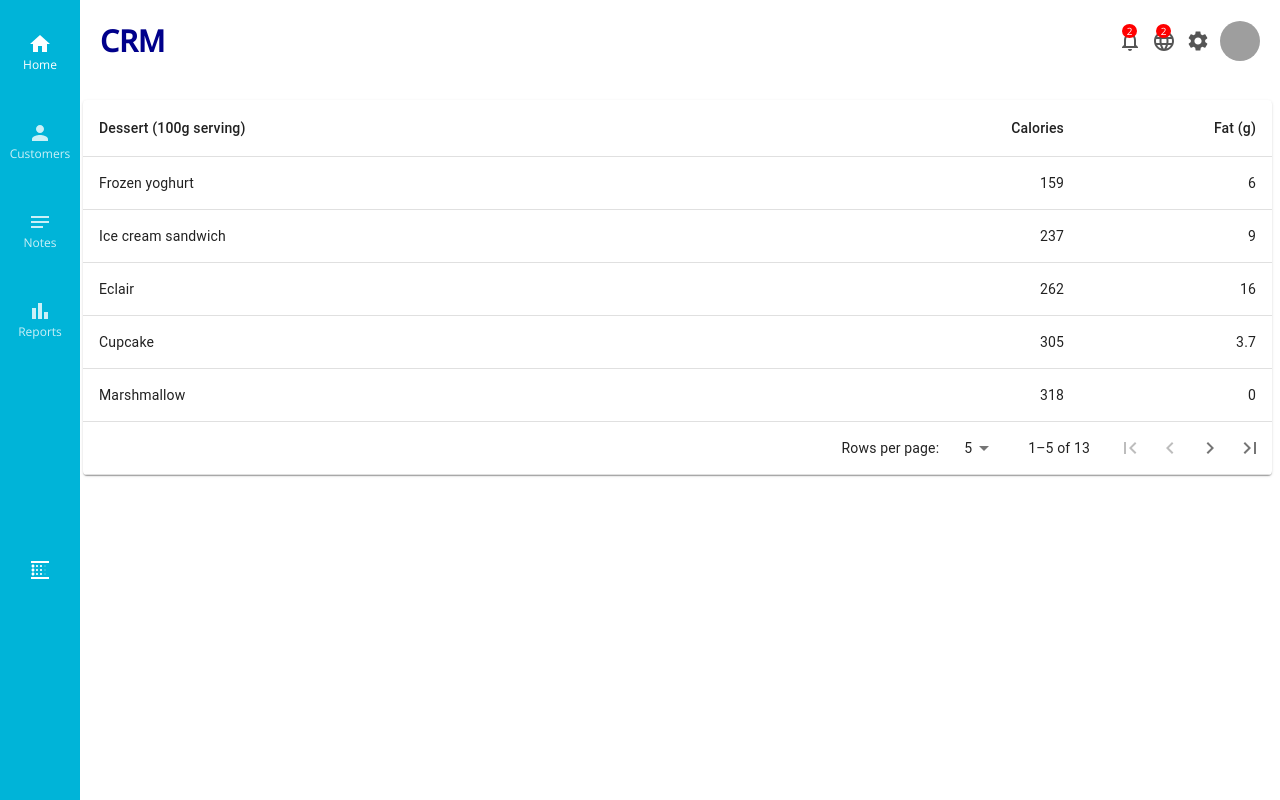
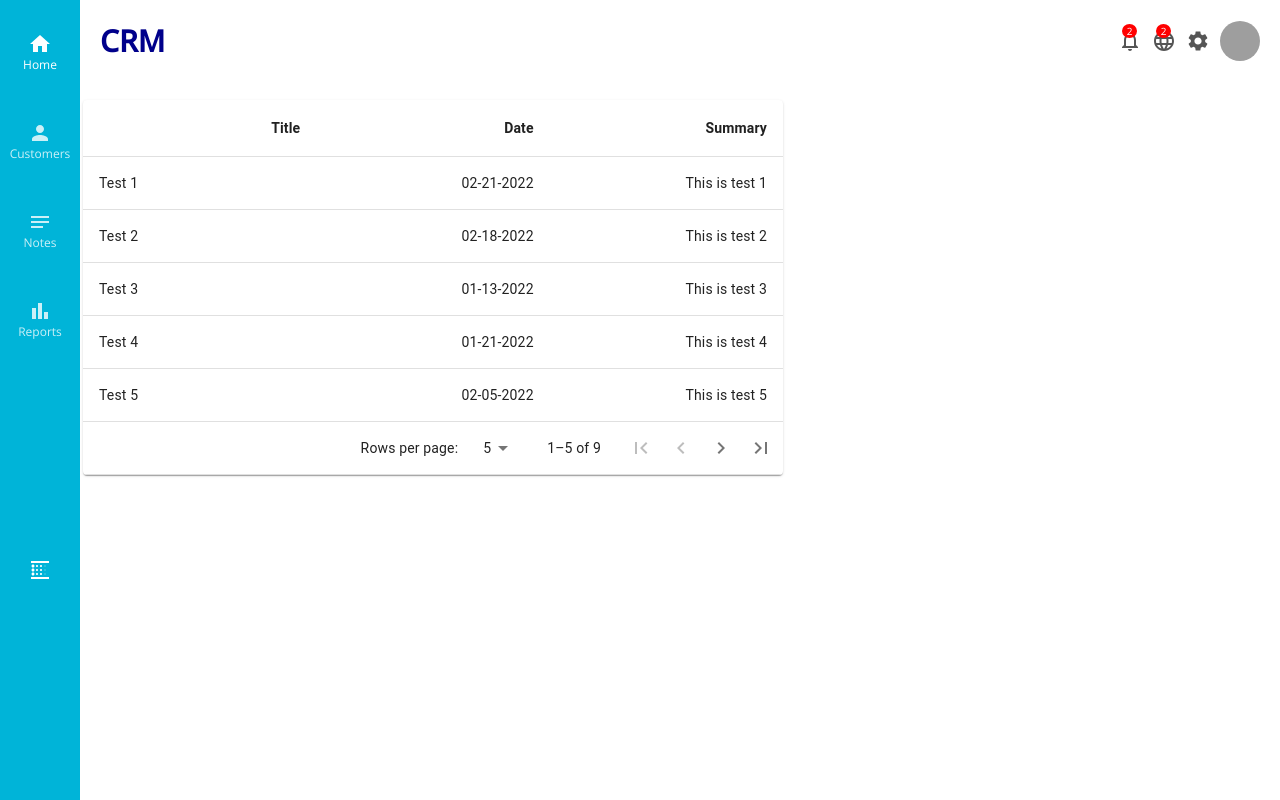
Before and after one commit to rajis31/crmX, a React app in the folder frontend/: page /notes in a window 1280 px wide. Built offline with nearby package versions, Linux system fonts and the light colour scheme; no server answers; grey boxes are pictures that could not be loaded.

Commit message:
Update DataTable.jsx

```diff
--- a/frontend/src/components/DataTable/DataTable.jsx
+++ b/frontend/src/components/DataTable/DataTable.jsx
@@ -16,10 +16,21 @@ import FirstPageIcon from '@mui/icons-material/FirstPage';
 import KeyboardArrowLeft from '@mui/icons-material/KeyboardArrowLeft';
 import KeyboardArrowRight from '@mui/icons-material/KeyboardArrowRight';
 import LastPageIcon from '@mui/icons-material/LastPage';
+import axios from "axios";
 
 function TablePaginationActions(props) {
   const theme = useTheme();
   const { count, page, rowsPerPage, onPageChange } = props;
+
+  axios.post('/login', {
+    firstName: 'Finn',
+    lastName: 'Williams'
+  })
+  .then((response) => {
+    console.log(response);
+  }, (error) => {
+    console.log(error);
+  });
 
   const handleFirstPageButtonClick = (event) => {
     onPageChange(event, 0);
@@ -78,25 +89,21 @@ TablePaginationActions.propTypes = {
   rowsPerPage: PropTypes.number.isRequired,
 };
 
-function createData(name, calories, fat) {
-  return { name, calories, fat };
+function createData(id,title, date, body) {
+  return {id, title, date, body };
 }
 
 const rows = [
-  createData('Cupcake', 305, 3.7),
-  createData('Donut', 452, 25.0),
-  createData('Eclair', 262, 16.0),
-  createData('Frozen yoghurt', 159, 6.0),
-  createData('Gingerbread', 356, 16.0),
-  createData('Honeycomb', 408, 3.2),
-  createData('Ice cream sandwich', 237, 9.0),
-  createData('Jelly Bean', 375, 0.0),
-  createData('KitKat', 518, 26.0),
-  createData('Lollipop', 392, 0.2),
-  createData('Marshmallow', 318, 0),
-  createData('Nougat', 360, 19.0),
-  createData('Oreo', 437, 18.0),
-].sort((a, b) => (a.calories < b.calories ? -1 : 1));
+  createData(1,'Test 1', "02-21-2022", "This is test 1"),
+  createData(2,'Test 2', "02-18-2022", "This is test 2"),
+  createData(3,'Test 3', "01-13-2022", "This is test 3"),
+  createData(4,'Test 4', "01-21-2022", "This is test 4"),
+  createData(5,'Test 5', "02-05-2022", "This is test 5"),
+  createData(6,'Test 6', "01-04-2022", "This is test 6"),
+  createData(7,'Test 7', "01-22-2022", "This is test 7"),
+  createData(8,'Test 8', "01-15-2022", "This is test 8"),
+  createData(9,'Test 9', "01-21-2021", "This is test 9"),
+];
 
 export default function CustomPaginationActionsTable() {
   const [page, setPage] = React.useState(0);
@@ -116,13 +123,13 @@ export default function CustomPaginationActionsTable() {
   };
 
   return (
-    <TableContainer component={Paper}>
-      <Table sx={{ minWidth: 500 }} aria-label="custom pagination table">
+    <TableContainer component={Paper} sx={{ miWidth: 400, maxWidth: 700 }}>
+      <Table  aria-label="custom pagination table">
       <TableHead>
           <TableRow>
-            <TableCell>Dessert (100g serving)</TableCell>
-            <TableCell align="right">Calories</TableCell>
-            <TableCell align="right">Fat&nbsp;(g)</TableCell>
+            <TableCell style={{fontWeight:"bold"}} align="right" >Title</TableCell>
+            <TableCell style={{fontWeight:"bold"}} align="right">Date</TableCell>
+            <TableCell style={{fontWeight:"bold"}} align="right">Summary</TableCell>
           </TableRow>
         </TableHead>
         <TableBody>
@@ -130,15 +137,15 @@ export default function CustomPaginationActionsTable() {
             ? rows.slice(page * rowsPerPage, page * rowsPerPage + rowsPerPage)
             : rows
           ).map((row) => (
-            <TableRow key={row.name}>
-              <TableCell component="th" scope="row">
-                {row.name}
+            <TableRow key={row.id}>
+              <TableCell component="th" scope="row" style={{ width: 160 }}>
+                {row.title}
               </TableCell>
               <TableCell style={{ width: 160 }} align="right">
-                {row.calories}
+                {row.date}
               </TableCell>
               <TableCell style={{ width: 160 }} align="right">
-                {row.fat}
+                {row.body}
               </TableCell>
             </TableRow>
           ))}
```
